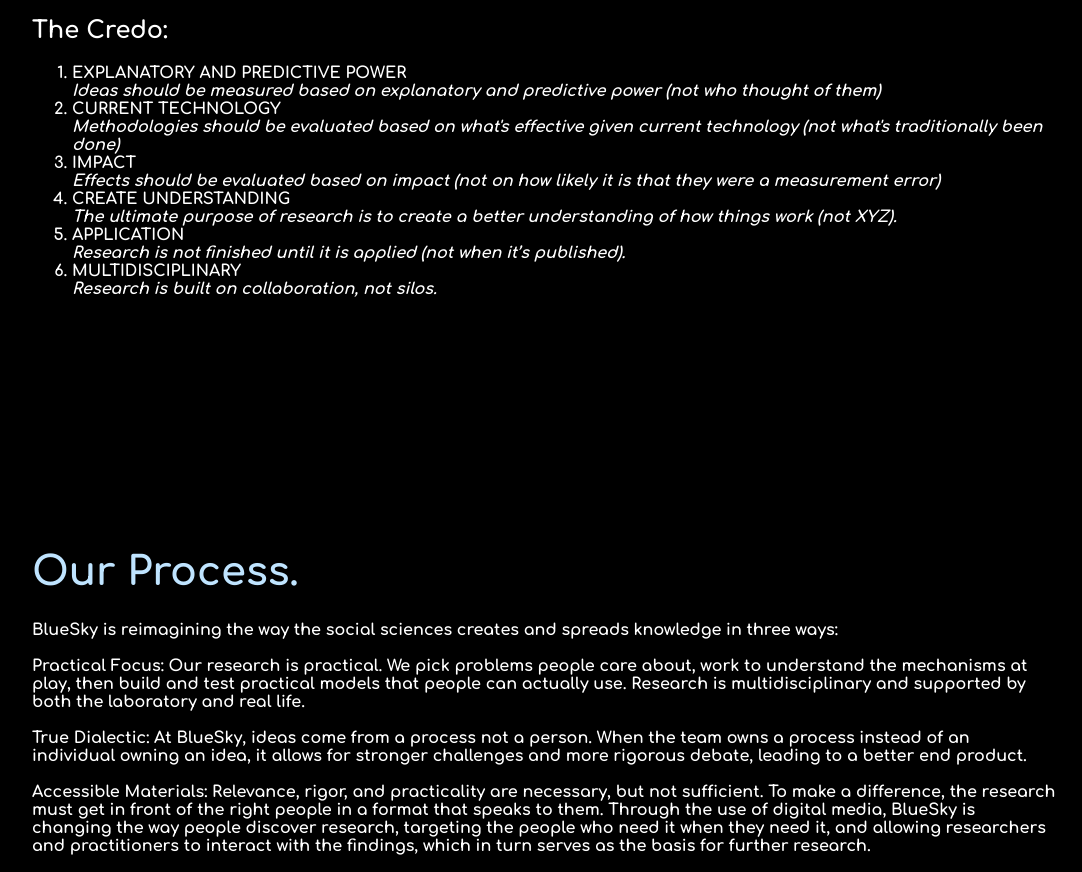
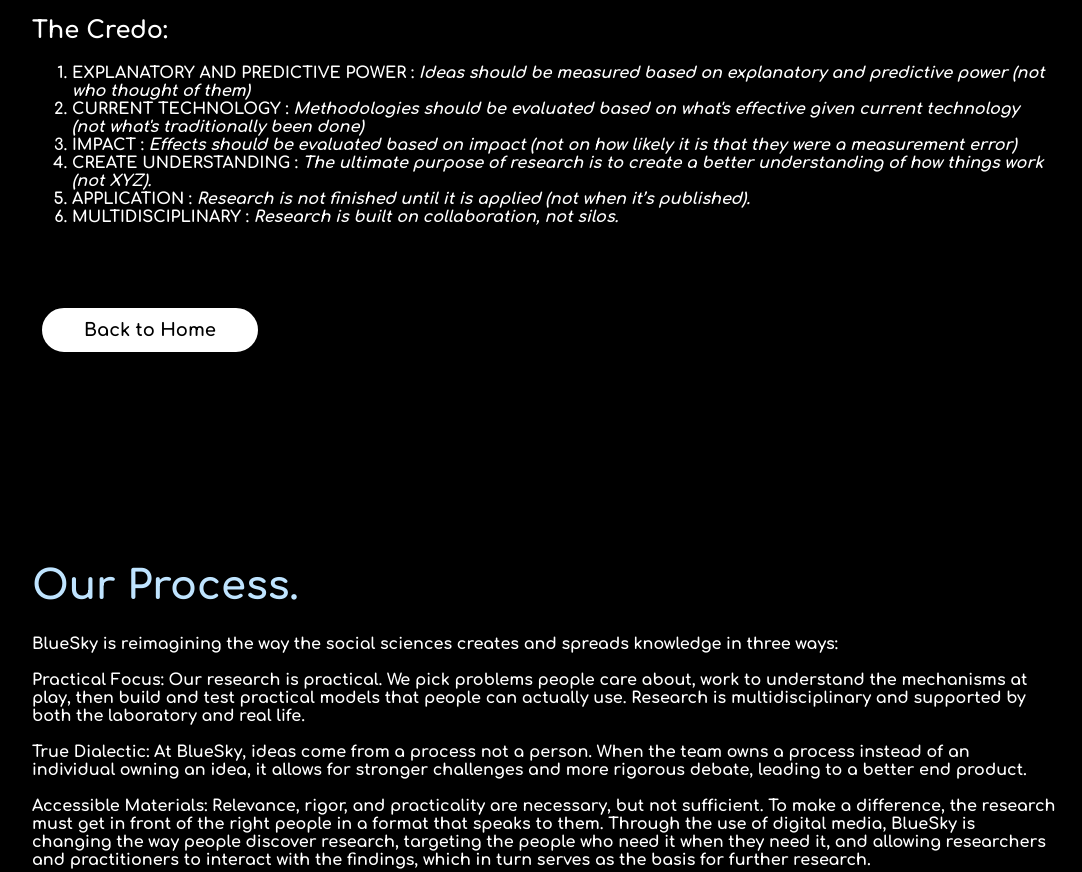
Before and after one commit to briannatestaccount/briannatestaccount.github.io, a plain HTML site: page index.html in a window 1280 px wide. Shown: the part 1796-2668 px from the top of the page, without its empty margins (96-1178 px from the left). Drawn offline with nearby package versions, Linux system fonts and the light colour scheme.

Commit message:
Update index.html

```diff
--- a/index.html
+++ b/index.html
@@ -77,16 +77,17 @@
                  <h2>The Credo:</h2>
                  <div>
                      <ol>
-                         <li> EXPLANATORY AND PREDICTIVE POWER <br> <i> Ideas should be measured based on explanatory and predictive power (not who thought of them) </i> </li>
-                         <li> CURRENT TECHNOLOGY <br> <i> Methodologies should be evaluated based on what's effective given current technology (not what's traditionally been done)</i> </li>
-                         <li> IMPACT <br> <i> Effects should be evaluated based on impact (not on how likely it is that they were a measurement error)</i> </li>
-                         <li> CREATE UNDERSTANDING <br> <i> The ultimate purpose of research is to create a better understanding of how things work (not XYZ). </i> </li>
-                         <li> APPLICATION <br> <i> Research is not finished until it is applied (not when it’s published). </i> </li>
-                         <li> MULTIDISCIPLINARY <br> <i> Research is built on collaboration, not silos. </i> </li>
+                         <li> EXPLANATORY AND PREDICTIVE POWER : <i> Ideas should be measured based on explanatory and predictive power (not who thought of them) </i> </li>
+                         <li> CURRENT TECHNOLOGY : <i> Methodologies should be evaluated based on what's effective given current technology (not what's traditionally been done)</i> </li>
+                         <li> IMPACT : <i> Effects should be evaluated based on impact (not on how likely it is that they were a measurement error)</i> </li>
+                         <li> CREATE UNDERSTANDING : <i> The ultimate purpose of research is to create a better understanding of how things work (not XYZ). </i> </li>
+                         <li> APPLICATION : <i> Research is not finished until it is applied (not when it’s published). </i> </li>
+                         <li> MULTIDISCIPLINARY : <i> Research is built on collaboration, not silos. </i> </li>
                      </ol>
 
                         <br>
                         <br>
+                        <a href="#header"><button class="btn_two">Back to Home</button></a>
                         <br>
                         <br>
                         <br>
@@ -113,6 +114,7 @@
                         <br>
                         <br>
                         <br>
+                        <a href="#header"><button class="btn_two">Back to Home</button></a>
                         <br>
                         <br>
                         <br>
@@ -144,6 +146,7 @@
                         <br>
                         <br>
                         <br>
+                        <a href="#header"><button class="btn_two">Back to Home</button></a>
                         <br>
                         <br>
                         <br>
```
